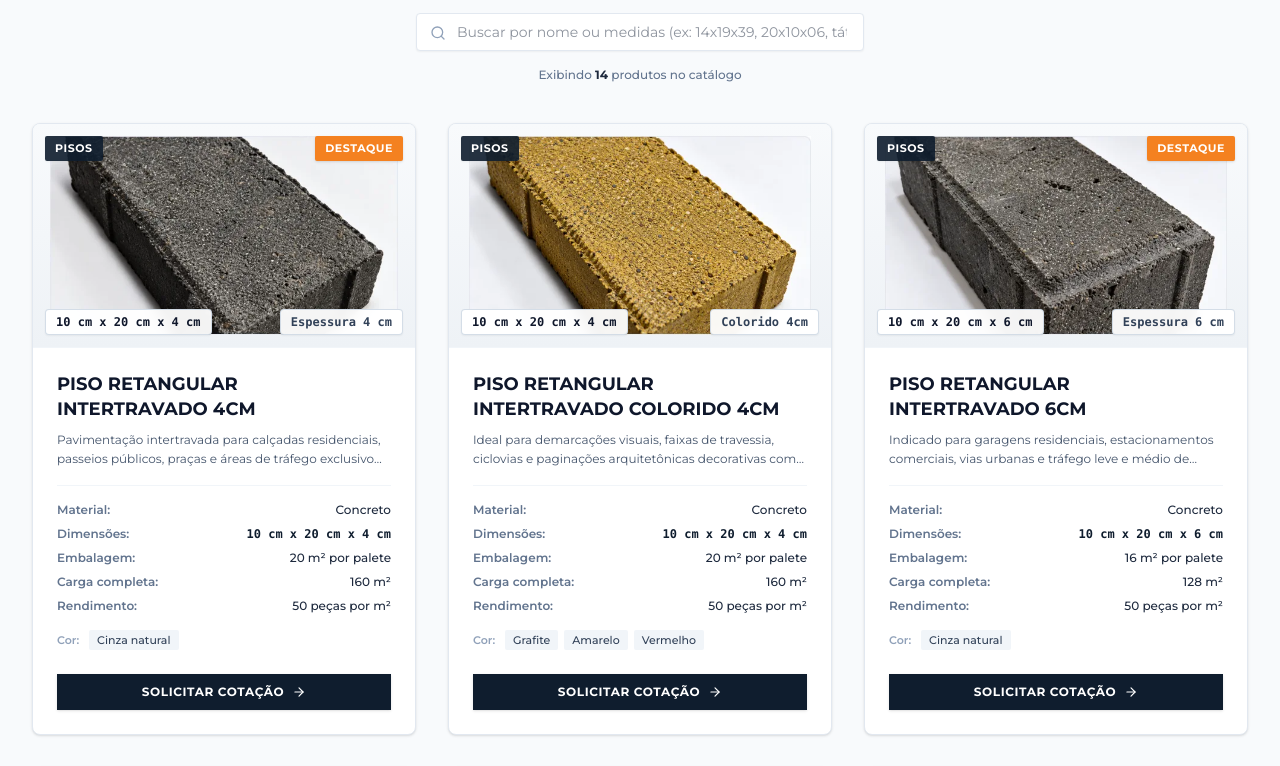
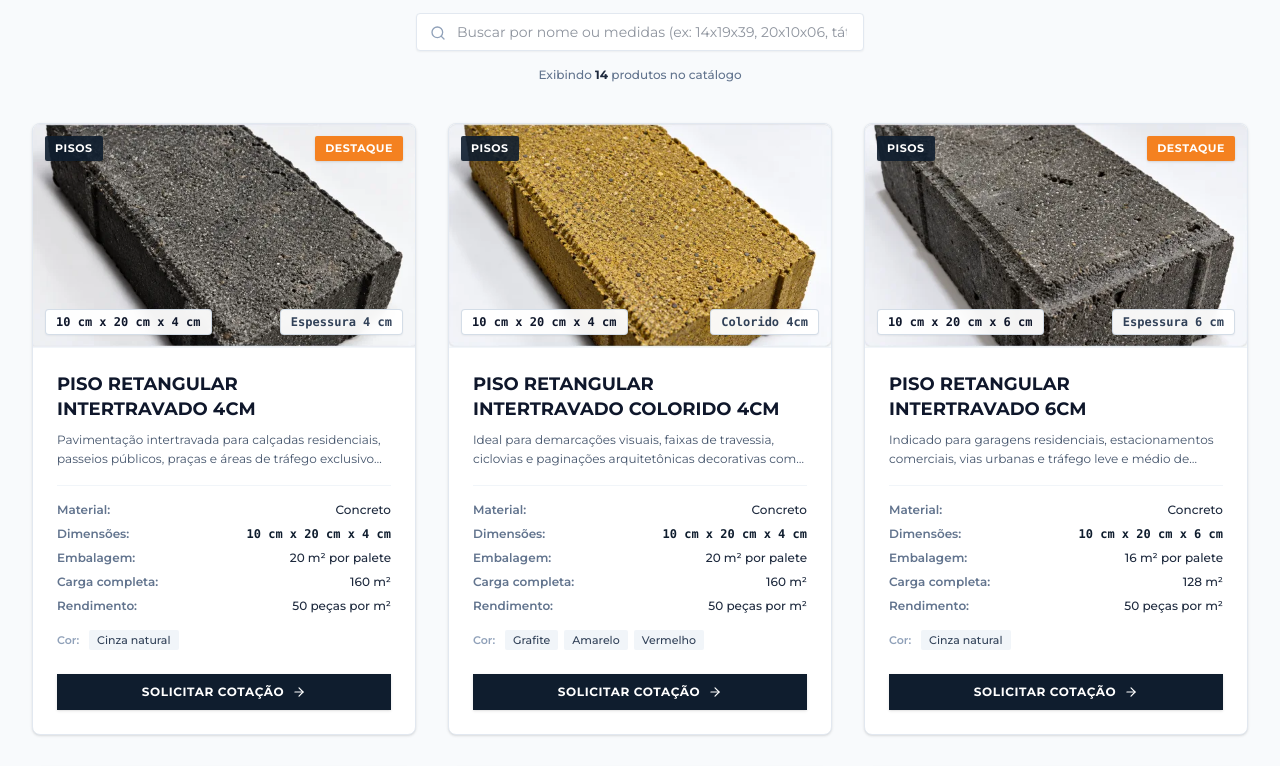
Before and after one commit to mizaelcabral/mixbloco, a React (Vite) app: page / in a window 1280 px wide. Shown: the part 1094-1860 px from the top of the page. Built offline with nearby package versions, Linux system fonts and the light colour scheme.

Commit message:
style(products): make product images full cover without paddings or gaps

```diff
--- a/src/components/ProductVisual.tsx
+++ b/src/components/ProductVisual.tsx
@@ -41,12 +41,12 @@ export function ProductVisual({ id, name, category, dimensoes }: ProductVisualPr
   }
 
   return (
-    <div className="w-full h-full bg-gradient-to-b from-[#f8fafc] to-[#eef2f6] flex items-center justify-center relative overflow-hidden">
+    <div className="w-full h-full bg-slate-100 relative overflow-hidden">
       <img
         src={imageSrc}
         alt={name}
         onError={() => setHasError(true)}
-        className="w-full h-full object-contain p-3 group-hover:scale-105 transition-transform duration-300 ease-out select-none"
+        className="w-full h-full object-cover object-center transform group-hover:scale-105 transition-transform duration-300 ease-out select-none"
         loading="lazy"
       />
     </div>
```
